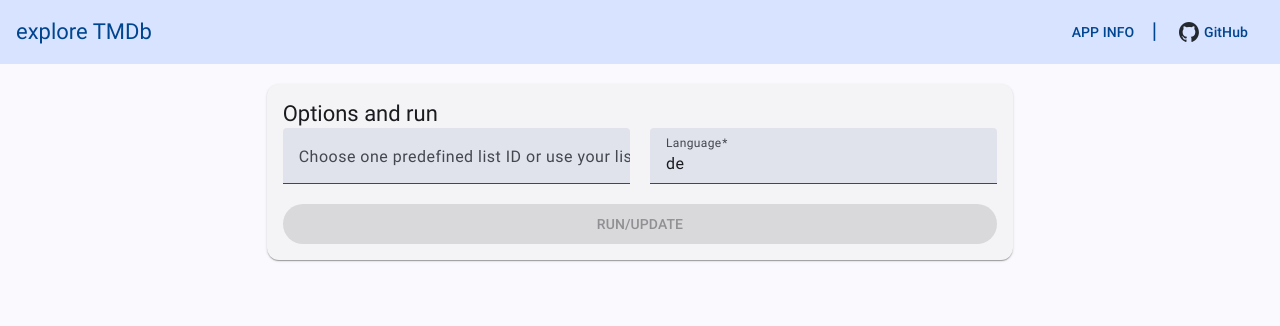
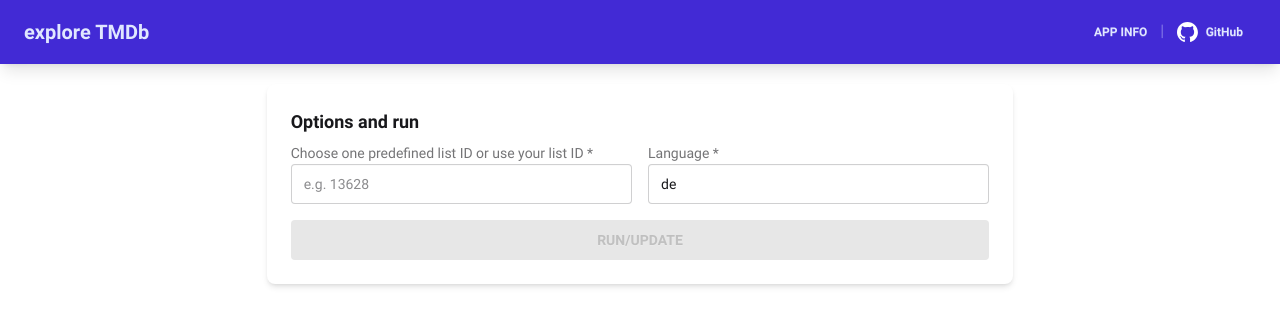
Before and after one commit to inpercima/explore-tmdb, an Angular app in the folder frontend/: page / in a window 1280 px wide. Shown: the top 326 px of the page. Built offline with nearby package versions, Linux system fonts and the light colour scheme.

Commit message:
Migrate UI from Angular Material to DaisyUI
Co-authored-by: inpercima <10551931+inpercima@users.noreply.github.com>
Agent-Logs-Url: https://github.com/inpercima/explore-tmdb/sessions/cdceb5df-9a5c-41ca-bee2-41a45773567e

```diff
--- a/frontend/package.json
+++ b/frontend/package.json
@@ -7,13 +7,12 @@
     }
   ],
   "dependencies": {
-    "@angular/cdk": "21.2.3",
     "@angular/common": "21.2.5",
     "@angular/compiler": "21.2.5",
     "@angular/core": "21.2.5",
     "@angular/forms": "21.2.5",
-    "@angular/material": "21.2.3",
     "@angular/platform-browser": "21.2.5",
+    "daisyui": "^5.5.19",
     "material-icons": "1.13.14",
     "rxjs": "7.8.2",
     "tslib": "2.8.1"
--- a/frontend/src/app/app.css
+++ b/frontend/src/app/app.css
@@ -3,14 +3,3 @@ body {
   margin: 0;
   overflow-y: scroll;
 }
-
-mat-card {
-  margin-top: 20px;
-}
-
-.github-link {
-  height: 20px;
-  top: 4px;
-  padding-right: 5px;
-  position: relative;
-}
--- a/frontend/src/app/app.html
+++ b/frontend/src/app/app.html
@@ -1,31 +1,40 @@
-<mat-toolbar class="mat-elevation-z4 justify-between">
-  {{ appname }}
-  <div>
-    <button mat-button (click)="openDialog(dialog)">APP INFO</button>
-    |
+<div class="navbar bg-primary text-primary-content shadow-lg">
+  <div class="flex-1">
+    <span class="text-xl font-bold px-4">{{ appname }}</span>
+  </div>
+  <div class="flex-none gap-1 px-4">
+    <button class="btn btn-ghost btn-sm" (click)="openDialog()">APP INFO</button>
+    <span class="opacity-40">|</span>
     <a
-      mat-button
+      class="btn btn-ghost btn-sm gap-2"
       href="https://github.com/inpercima/explore-tmdb"
       aria-label="GitHub Repository"
       title="Go to project on Github"
       target="_blank"
     >
-      <span matButtonIcon>
-        <img class="github-link" alt="GitHub Repository" src="github-mark.svg" />
-      </span>
+      <img class="h-5" alt="GitHub Repository" src="github-mark-white.svg" />
       GitHub
     </a>
   </div>
-</mat-toolbar>
-<ng-template #dialog>
-  <h2 mat-dialog-title>Overview</h2>
-  <mat-dialog-content>
-    A simple web app that allows users to browse public lists in The Movie Database (TMDb) using the API.
-    <br />
-    For demonstration, I use my own lists by default.
-  </mat-dialog-content>
-  <mat-dialog-actions align="end">
-    <button mat-button mat-dialog-close cdkFocusInitial>Close</button>
-  </mat-dialog-actions>
-</ng-template>
+</div>
+
+<dialog id="app-info-modal" class="modal">
+  <div class="modal-box max-w-2xl">
+    <h3 class="font-bold text-lg">Overview</h3>
+    <p class="py-4">
+      A simple web app that allows users to browse public lists in The Movie Database (TMDb) using the API.
+      <br />
+      For demonstration, I use my own lists by default.
+    </p>
+    <div class="modal-action">
+      <form method="dialog">
+        <button class="btn">Close</button>
+      </form>
+    </div>
+  </div>
+  <form method="dialog" class="modal-backdrop">
+    <button>close</button>
+  </form>
+</dialog>
+
 <app-dashboard></app-dashboard>
--- a/frontend/src/app/app.ts
+++ b/frontend/src/app/app.ts
@@ -1,7 +1,4 @@
-import { Component, DOCUMENT, TemplateRef, inject } from '@angular/core';
-import { MatButtonModule } from '@angular/material/button';
-import { MatDialog, MatDialogModule } from '@angular/material/dialog';
-import { MatToolbarModule } from '@angular/material/toolbar';
+import { Component, DOCUMENT, inject } from '@angular/core';
 import { Title } from '@angular/platform-browser';
 import { environment } from '../environments/environment';
 import { Dashboard } from './features/dashboard/dashboard';
@@ -10,10 +7,9 @@ import { Dashboard } from './features/dashboard/dashboard';
   selector: 'app-root',
   templateUrl: './app.html',
   styleUrl: './app.css',
-  imports: [Dashboard, MatButtonModule, MatDialogModule, MatToolbarModule],
+  imports: [Dashboard],
 })
 export class App {
-  readonly #dialog = inject(MatDialog);
   readonly #titleService = inject(Title);
   readonly #document = inject<Document>(DOCUMENT);
 
@@ -22,12 +18,10 @@ export class App {
   public constructor() {
     this.appname = environment.appname;
     this.#titleService.setTitle(this.appname);
-    this.#document.body.classList.add(`${environment.theme}-theme`);
   }
 
-  openDialog(ref: TemplateRef<Element>): void {
-    this.#dialog.open(ref, {
-      maxWidth: '800px',
-    });
+  openDialog(): void {
+    const modal = this.#document.getElementById('app-info-modal') as HTMLDialogElement;
+    modal?.showModal();
   }
 }
--- a/frontend/src/app/features/dashboard/dashboard.html
+++ b/frontend/src/app/features/dashboard/dashboard.html
@@ -1,67 +1,77 @@
-<mat-card class="w-7/12 mx-auto">
-  <mat-card-header>
-    <mat-card-title>Options and run</mat-card-title>
-  </mat-card-header>
-  <mat-card-content>
+<div class="card bg-base-100 shadow-md w-7/12 mx-auto mt-5">
+  <div class="card-body">
+    <h2 class="card-title">Options and run</h2>
     <form [formGroup]="listForm" novalidate (ngSubmit)="onSubmit()">
-      <div class="flex gap-5">
-        <mat-form-field class="flex-1">
-          <mat-label>Choose one predefined list ID or use your list ID</mat-label>
-          <input type="text" matInput formControlName="listId" [matAutocomplete]="auto" />
-          <mat-autocomplete #auto="matAutocomplete">
-            @for (option of filteredOptions$ | async; track option.id) {
-            <mat-option [value]="option.id">
-              {{ option.title }}
-            </mat-option>
+      <div class="flex gap-4">
+        <label class="form-control flex-1">
+          <div class="label">
+            <span class="label-text">Choose one predefined list ID or use your list ID *</span>
+          </div>
+          <input
+            type="text"
+            class="input input-bordered w-full"
+            list="list-options"
+            formControlName="listId"
+            placeholder="e.g. 13628"
+          />
+          <datalist id="list-options">
+            @for (option of options; track option.id) {
+              <option [value]="option.id">{{ option.title }}</option>
             }
-          </mat-autocomplete>
-        </mat-form-field>
-        <mat-form-field class="flex-1">
-          <mat-label>Language</mat-label>
-          <input type="text" matInput formControlName="language" />
-        </mat-form-field>
+          </datalist>
+        </label>
+        <label class="form-control flex-1">
+          <div class="label">
+            <span class="label-text">Language *</span>
+          </div>
+          <input type="text" class="input input-bordered w-full" formControlName="language" placeholder="e.g. de" />
+        </label>
       </div>
-      <div class="flex">
-        <button class="flex-1" mat-raised-button [disabled]="listForm.invalid">RUN/UPDATE</button>
+      <div class="card-actions mt-4">
+        <button class="btn btn-primary w-full" [disabled]="listForm.invalid">RUN/UPDATE</button>
       </div>
     </form>
-  </mat-card-content>
-</mat-card>
+  </div>
+</div>
 
 @if (loading) {
-<mat-card class="w-7/12 mx-auto">
-  <mat-card-content>
+<div class="card bg-base-100 shadow-md w-7/12 mx-auto mt-5">
+  <div class="card-body">
     @if (list) {
-    <p>
-      List name: {{ list.name }}
-      <br />
-      List description: {{ list.description }}
-    </p>
-    <form [formGroup]="filterForm" fxLayout="column">
-      <div class="flex">
-        <mat-form-field class="flex-1">
-          <mat-label>Filter items</mat-label>
-          <input matInput formControlName="filter" />
-        </mat-form-field>
-      </div>
+    <div class="mb-4">
+      <p><strong>List name:</strong> {{ list.name }}</p>
+      <p><strong>List description:</strong> {{ list.description }}</p>
+    </div>
+    <form [formGroup]="filterForm">
+      <label class="form-control w-full">
+        <div class="label">
+          <span class="label-text">Filter items</span>
+        </div>
+        <input type="text" class="input input-bordered w-full" formControlName="filter" placeholder="Search..." />
+      </label>
     </form>
-    @if (items$ | async; as items) { @if (items.length > 0) {
-    <div>Found {{ items.length }} item(s).</div>
-    <mat-list class="flex-1">
-      @for (item of items; track item) {
-      <mat-list-item lines="70">
-        <mat-icon aria-hidden="false" matListItemIcon>movie</mat-icon>
-        <span matListItemTitle>{{ item.title }}</span>
-        <span [innerHTML]="item.comment"></span>
-      </mat-list-item>
+    @if (items$ | async; as items) {
+      @if (items.length > 0) {
+        <p class="mt-4 text-sm text-base-content/70">Found {{ items.length }} item(s).</p>
+        <ul class="list bg-base-200 rounded-box mt-2">
+          @for (item of items; track item) {
+          <li class="list-row items-center gap-3">
+            <span class="material-icons text-2xl">movie</span>
+            <div class="list-col-grow">
+              <p class="font-medium">{{ item.title }}</p>
+              <p class="text-xs opacity-60" [innerHTML]="item.comment"></p>
+            </div>
+          </li>
+          }
+        </ul>
+      } @else {
+        <p class="mt-4">No entry found.</p>
       }
-    </mat-list>
+    }
     } @else {
-    <p>No entry found.</p>
-    } } } @else {
-    <p>Loading list ...</p>
-    <mat-progress-bar mode="indeterminate" value="50"></mat-progress-bar>
+    <p class="mb-2">Loading list ...</p>
+    <progress class="progress progress-primary w-full"></progress>
     }
-  </mat-card-content>
-</mat-card>
+  </div>
+</div>
 }
--- a/frontend/src/environments/environment.prod.ts
+++ b/frontend/src/environments/environment.prod.ts
@@ -3,5 +3,4 @@ export const environment = {
   appname: 'explore TMDb',
   defaultRoute: 'dashboard',
   production: true,
-  theme: 'azure-blue',
 };
--- a/frontend/src/environments/environment.ts
+++ b/frontend/src/environments/environment.ts
@@ -3,5 +3,4 @@ export const environment = {
   appname: 'explore TMDb',
   defaultRoute: 'dashboard',
   production: false,
-  theme: 'azure-blue',
 };
--- a/frontend/src/styles.css
+++ b/frontend/src/styles.css
@@ -2,18 +2,5 @@
 @import url("app/app.css");
 @import url("fonts.css");
 
-/*
-  Avoid using base.
-
-  Normally the import for tailwind looks like:
-
-  @import "tailwindcss";
-
-  but this breaks the resets that angular material does.
-  To avoid this, the individual layers are imported without the base layer.
-
-  See: https://tailwindcss.com/docs/preflight#disabling-preflight
-*/
-@layer theme, base, components, utilities;
-@import "tailwindcss/theme.css" layer(theme);
-@import "tailwindcss/utilities.css" layer(utilities);
+@import "tailwindcss";
+@plugin "daisyui";
--- a/frontend/src/themes.scss
+++ b/frontend/src/themes.scss
@@ -1,64 +1 @@
-@use "@angular/material" as mat;
-
-body {
-  background: var(--mat-sys-surface);
-  color: var(--mat-sys-on-surface);
-  @include mat.theme((
-    typography: Roboto,
-    density: 0,
-  ));
-}
-
-.rose-red-theme {
-  @include mat.theme((
-    color: (
-      theme-type: light,
-      primary: mat.$rose-palette,
-      tertiary: mat.$red-palette,
-    ),
-  ));
-}
-
-.azure-blue-theme {
-  @include mat.theme((
-    color: (
-      theme-type: light,
-      primary: mat.$azure-palette,
-      tertiary: mat.$blue-palette,
-    ),
-  ));
-}
-
-.magenta-violet-theme {
-  @include mat.theme((
-    color: (
-      theme-type: dark,
-      primary: mat.$magenta-palette,
-      tertiary: mat.$violet-palette,
-    ),
-  ));
-}
-
-.cyan-orange-theme {
-  @include mat.theme((
-    color: (
-      theme-type: dark,
-      primary: mat.$cyan-palette,
-      tertiary: mat.$orange-palette,
-    ),
-  ));
-}
-
-.custom-theme {
-  color-scheme: light dark;
-  @include mat.theme((
-    color: mat.$chartreuse-palette,
-  ));
-}
-
-mat-toolbar {
-  @include mat.toolbar-overrides((
-    container-background-color: var(--mat-sys-primary-container),
-    container-text-color: var(--mat-sys-on-primary-container),
-  ));
-}
+/* DaisyUI theming is handled via @plugin directive in styles.css */
```
Also changed, not shown: frontend/src/app/features/dashboard/dashboard.ts (+3 -34 lines), 2 other files (tests, documents, lock files or other folders).
